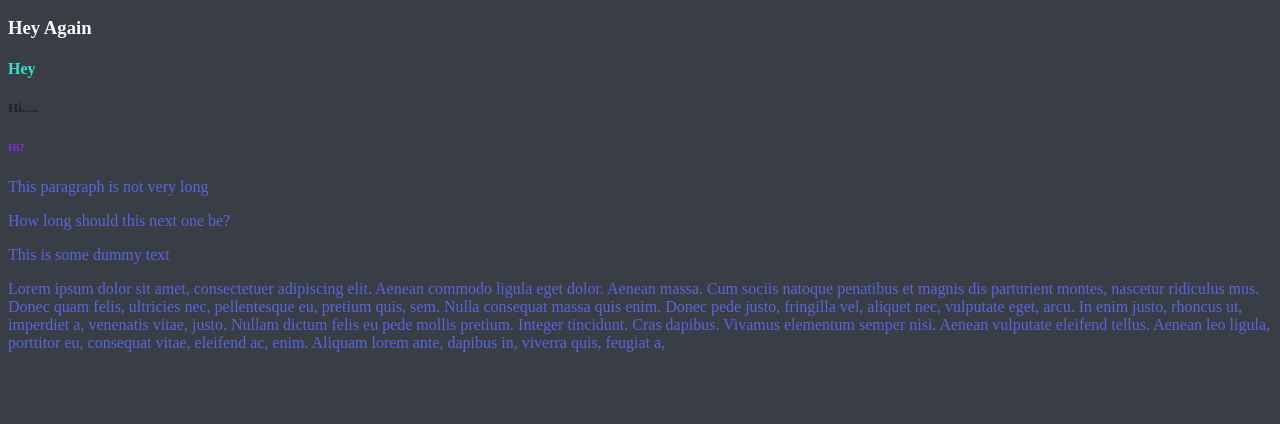
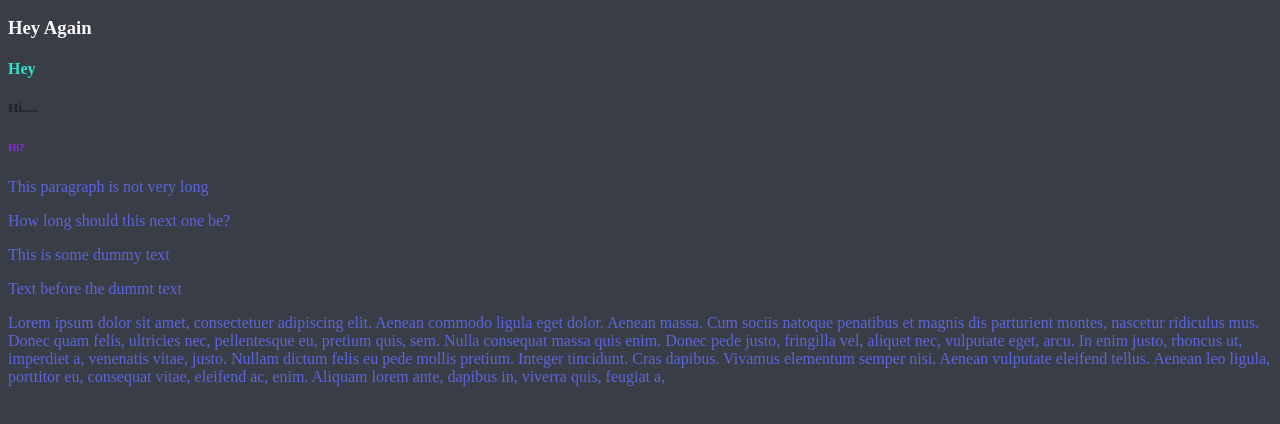
Before and after one commit to Shindayo420/CssSheet, a plain HTML site: page Index.html in a window 1280 px wide. Shown: the part 110-534 px from the top of the page. Drawn offline with Linux system fonts and the light colour scheme.

Commit message:
Update Index.html

```diff
--- a/Index.html
+++ b/Index.html
@@ -16,6 +16,8 @@
 	<p>This paragraph is not very long</p>
 	<p>How long should this next one be?</p>
 	<p>This is some dummy text</p>
+	<p>Text before the dummt text</p>
 	<p> Lorem ipsum dolor sit amet, consectetuer adipiscing elit. Aenean commodo ligula eget dolor. Aenean massa. Cum sociis natoque penatibus et magnis dis parturient montes, nascetur ridiculus mus. Donec quam felis, ultricies nec, pellentesque eu, pretium quis, sem. Nulla consequat massa quis enim. Donec pede justo, fringilla vel, aliquet nec, vulputate eget, arcu. In enim justo, rhoncus ut, imperdiet a, venenatis vitae, justo. Nullam dictum felis eu pede mollis pretium. Integer tincidunt. Cras dapibus. Vivamus elementum semper nisi. Aenean vulputate eleifend tellus. Aenean leo ligula, porttitor eu, consequat vitae, eleifend ac, enim. Aliquam lorem ante, dapibus in, viverra quis, feugiat a,</p>
 </body>
+
 </html>
```
